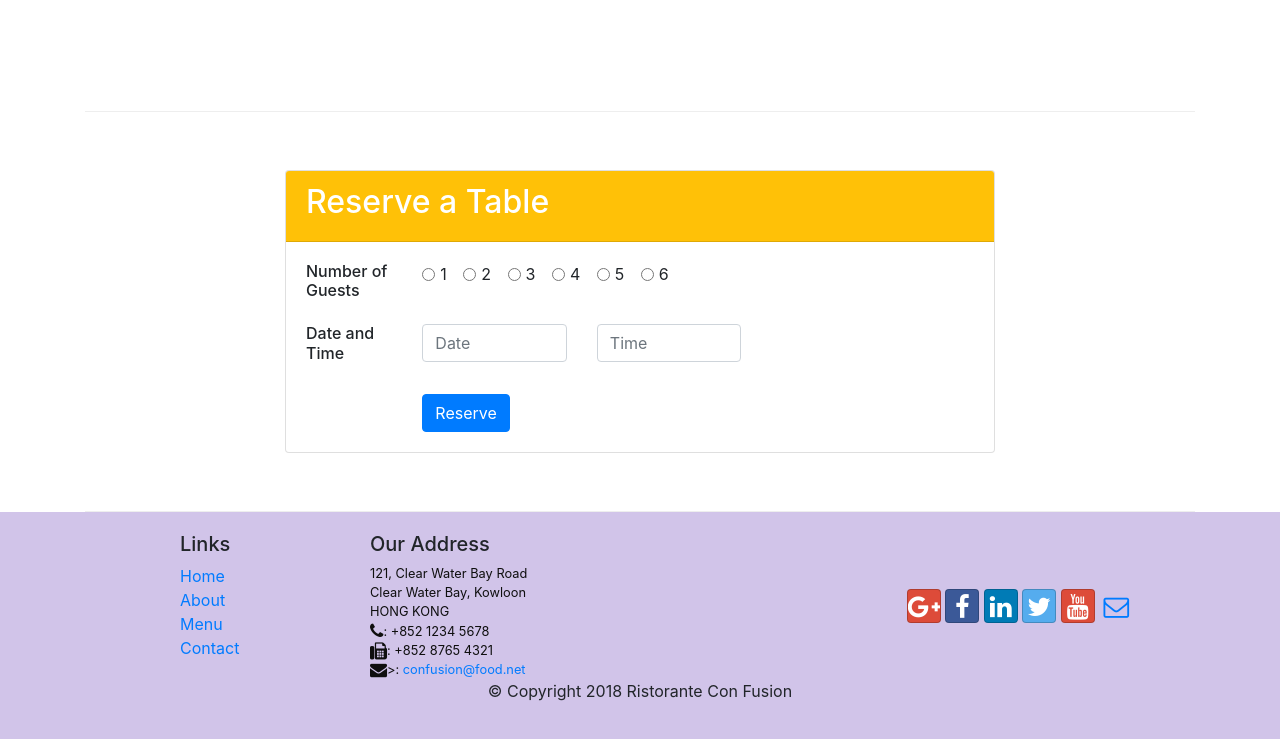
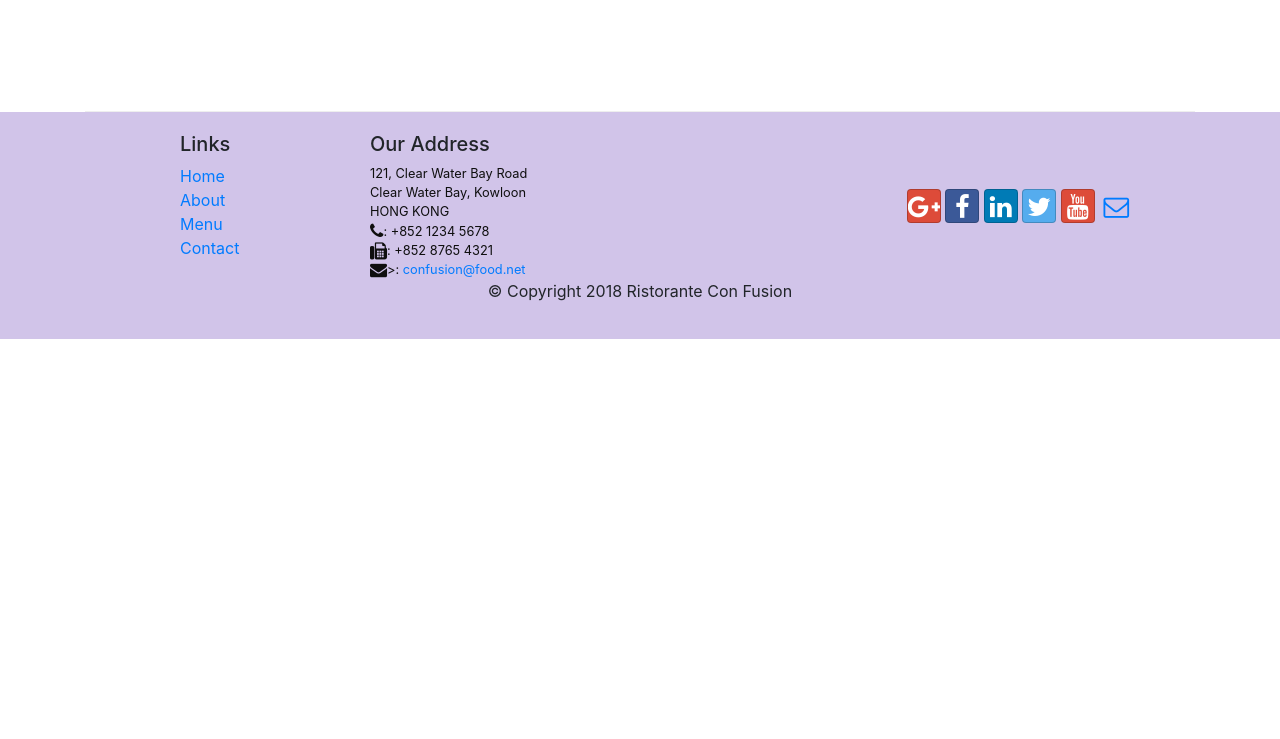
Before and after one commit to kttanwar/Bootstrap-4, a website: page index.html in a window 1280 px wide. Shown: the part 1823-2562 px from the top of the page. After the commit the page ends 2162 px from the top, so only its background shows below. Drawn offline with nearby package versions, Linux system fonts and the light colour scheme.

Commit message:
Assignment 3

```diff
--- a/index.html
+++ b/index.html
@@ -73,6 +73,92 @@
             </div>
         </div>
     </div>
+
+    <div id="reserveModal" class="modal fade" role="dialog">
+        <div class="modal-dialog modal-lg" role="content">
+            <!-- Modal content-->
+            <div class="modal-content">
+                <div class="modal-header">
+                    <h4 class="modal-title">Reserve a Table</h4>
+                    <button type="button" class="close" data-dismiss="modal">&times;</button>
+                </div>
+                <div class="modal-body">
+                    <form>
+                        <div class="form-group row align-items-center">
+                            <div class="col col-sm-2 col-12">
+                                <h6>Number of Guests</h6>
+                            </div>
+                            <div class="col col-sm-6 col-12">
+                                <div class="form-group">
+                                    <div class="form-check form-check-inline">
+                                        <input type="radio" class="form-check-input" name="noOfGuests" id="1" value="1">
+                                        <label for="1" class="form-check-label">1</label>
+                                    </div>
+                                    <div class="form-check form-check-inline">
+                                        <input type="radio" class="form-check-input" name="noOfGuests" id="1" value="2">
+                                        <label for="2" class="form-check-label">2</label>
+                                    </div>
+                                    <div class="form-check form-check-inline">
+                                        <input type="radio" class="form-check-input" name="noOfGuests" id="1" value="3">
+                                        <label for="3" class="form-check-label">3</label>
+                                    </div>
+                                    <div class="form-check form-check-inline">
+                                        <input type="radio" class="form-check-input" name="noOfGuests" id="1" value="4">
+                                        <label for="4" class="form-check-label">4</label>
+                                    </div>
+                                    <div class="form-check form-check-inline">
+                                        <input type="radio" class="form-check-input" name="noOfGuests" id="1" value="5">
+                                        <label for="5" class="form-check-label">5</label>
+                                    </div>
+                                    <div class="form-check form-check-inline">
+                                        <input type="radio" class="form-check-input" name="noOfGuests" id="1" value="6">
+                                        <label for="6" class="form-check-label">6</label>
+                                    </div>
+                                </div>
+                            </div>
+                        </div>
+                        <div class="form-group row align-items-center">
+                            <label class="col-12 col-sm-2 col-form-label">
+                                <h6>Section</h6>
+                            </label>
+                            <div class="col-12 col-sm">
+                                <div class="btn-group" data-toggle="buttons">
+                                    <label class="btn btn-success btn-sm active">
+                                        <input type="radio" name="options" id="option1" autocomplete="off" checked style="display: none;">
+                                        Non-smoking
+                                    </label>
+                                    <label class="btn btn-danger btn-sm">
+                                        <input type="radio" name="options" id="option2" autocomplete="off" style="display: none;"> Smoking
+                                    </label>
+                                </div>
+                            </div>
+                        </div>
+                        <div class="form-group row align-items-center">
+                            <div class="col col-sm-2 col-12">
+                                <h6>Date and Time</h6>
+                            </div>
+                            <div class="col col-sm-3 col-12">
+                                <div class="form-group">
+                                    <input type="text" class="form-control" id="date" placeholder="Date">
+                                </div>
+                            </div>
+                            <div class="col col-sm-3 col-12">
+                                <div class="form-group">
+                                    <input type="text" class="form-control" id="time" placeholder="Time">
+                                </div>
+                            </div>
+                        </div>
+                        <div class="form-group row">
+                            <div class="offset-sm-2 col-md-10">
+                                <button type="button" class="btn btn-secondary" data-dismiss="modal">Cancel</button>
+                                <button type="submit" class="btn btn-primary">Reserve</button>
+                            </div>
+                        </div>
+                    </form>
+                </div>
+            </div>
+        </div>
+    </div>
     <header class="jumbotron">
         <div class="container">
             <div class="row row-header">
@@ -84,7 +170,7 @@
                     <img src="img/logo.png" class="img-fluid">
                 </div>
                 <div class="col-12 col-sm align-self-center">
-                    <a class="btn btn-warning btn-block nav-link" data-toggle="tooltip" data-html="true" title="Or Call us at <br><strong>+852 12345678</strong>" data-placement="bottom" href="#reserveTable" role="button"><strong>Reserve Table</strong></a>
+                    <a class="btn btn-warning btn-block nav-link" data-toggle="modal" title="Or Call us at +852 12345678" href="#reserveModal" role="button"><strong>Reserve Table</strong></a>
                 </div>
             </div>
         </div>
@@ -140,7 +226,7 @@
                 <div class="media">
                     <img class="d-flex mr-3 img-thumbnail align-self-center" src="img/uthappizza.png" alt="uthappizza">
                     <div class="media-body">
-                        <h2 class="mt-0">Uthappizza <span class="badge badge-danger">HOT</span> <span class="badge badge-pill badge-secondary">$4.99</span></h2>
+                        <h2 class="mt-0">Uthappizza <span class="badge badge-danger">HOT</span><span class="badge badge-pill badge-secondary">$4.99</span></h2>
                         <p class="d-none d-sm-block">A unique combination of Indian Uthappam (pancake) and Italian pizza, topped with Cerignola olives, ripe vine cherry tomatoes, Vidalia onion, Guntur chillies and Buffalo Paneer.</p>
                     </div>
                 </div>
@@ -178,121 +264,6 @@
                 </div>
             </div>
         </div>
-        <div
-        class="row row-content align-items-center justify-content-sm-center"
-        id="reserveTable"
-      >
-        <div class="col-12 col-sm-8">
-          <div class="card">
-            <div class="card-header bg-warning">
-              <h2 style="color: white;">Reserve a Table</h2>
-            </div>
-            <div class="card-body">
-              <form>
-                <div class="row">
-                  <div class="col col-sm-2 col-12">
-                    <h6>Number of Guests</h6>
-                  </div>
-                  <div class="col col-sm-6 col-12">
-                    <div class="form-group">
-                      <div class="form-check form-check-inline">
-                        <input
-                          type="radio"
-                          class="form-check-input"
-                          name="noOfGuests"
-                          id="1"
-                          value="1"
-                        />
-                        <label for="1" class="form-check-label">1</label>
-                      </div>
-                      <div class="form-check form-check-inline">
-                        <input
-                          type="radio"
-                          class="form-check-input"
-                          name="noOfGuests"
-                          id="2"
-                          value="2"
-                        />
-                        <label for="2" class="form-check-label">2</label>
-                      </div>
-                      <div class="form-check form-check-inline">
-                        <input
-                          type="radio"
-                          class="form-check-input"
-                          name="noOfGuests"
-                          id="3"
-                          value="3"
-                        />
-                        <label for="3" class="form-check-label">3</label>
-                      </div>
-                      <div class="form-check form-check-inline">
-                        <input
-                          type="radio"
-                          class="form-check-input"
-                          name="noOfGuests"
-                          id="4"
-                          value="4"
-                        />
-                        <label for="4" class="form-check-label">4</label>
-                      </div>
-                      <div class="form-check form-check-inline">
-                        <input
-                          type="radio"
-                          class="form-check-input"
-                          name="noOfGuests"
-                          id="5"
-                          value="5"
-                        />
-                        <label for="5" class="form-check-label">5</label>
-                      </div>
-                      <div class="form-check form-check-inline">
-                        <input
-                          type="radio"
-                          class="form-check-input"
-                          name="noOfGuests"
-                          id="6"
-                          value="6"
-                        />
-                        <label for="6" class="form-check-label">6</label>
-                      </div>
-                    </div>
-                  </div>
-                </div>
-                <div class="row mt-3">
-                  <div class="col col-sm-2 col-12"><h6>Date and Time</h6></div>
-                  <div class="col col-sm-3 col-12">
-                    <div class="form-group">
-                      <input
-                        type="text"
-                        class="form-control"
-                        id="date"
-                        placeholder="Date"
-                      />
-                    </div>
-                  </div>
-                  <div class="col col-sm-3 col-12">
-                    <div class="form-group">
-                      <input
-                        type="text"
-                        class="form-control"
-                        id="time"
-                        placeholder="Time"
-                      />
-                    </div>
-                  </div>
-                </div>
-                <div class="row mt-3">
-                  <div class="col offset-2">
-                    <button type="submit" class="btn btn-primary">
-                      Reserve
-                    </button>
-                  </div>
-                </div>
-              </form>
-            </div>
-          </div>
-        </div>
-      </div>
     </div>
 
     <footer class="footer">
@@ -340,11 +311,6 @@
     <script src="node_modules/jquery/dist/jquery.slim.min.js"></script>
     <script src="node_modules/popper.js/dist/umd/popper.min.js"></script>
     <script src="node_modules/bootstrap/dist/js/bootstrap.min.js"></script>
-    <script>
-        $(document).ready(function(){
-            $('[data-toggle="tooltip"]').tooltip();
-        });
-    </script>
 </body>
 
 </html>
```
